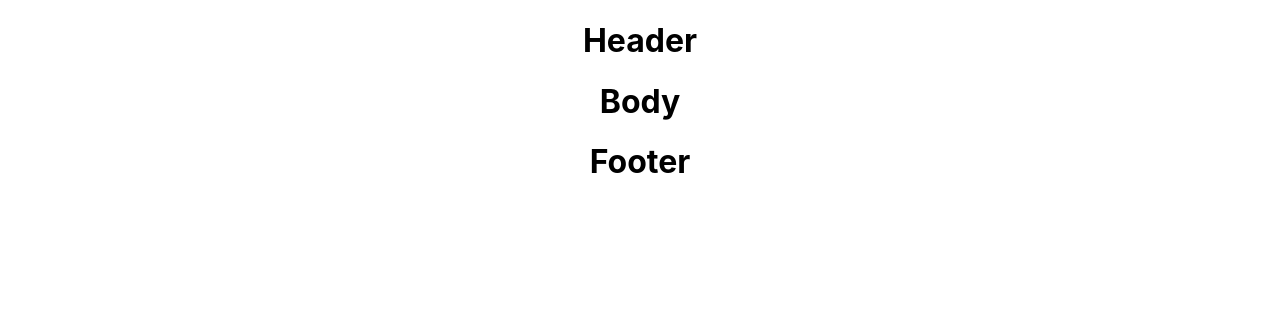
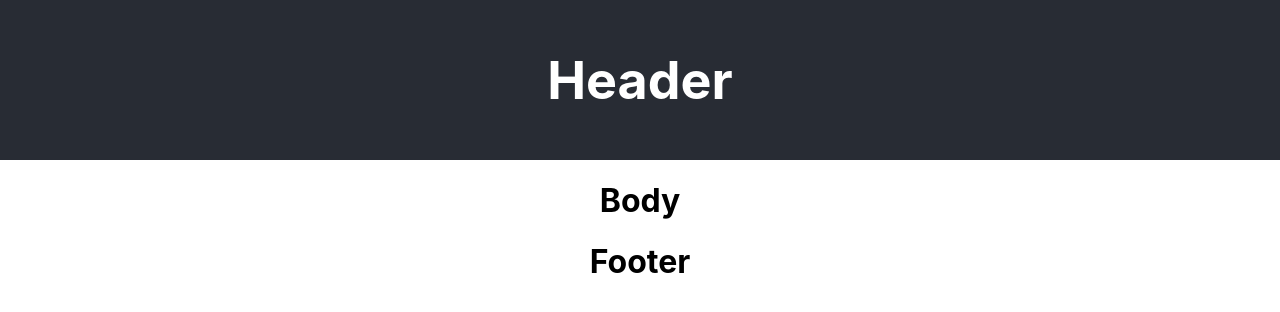
Before and after one commit to gemsjohn/tawny-port, a React (Create React App) app: page / in a window 1280 px wide. Shown: the top 312 px of the page. Built offline with nearby package versions, Linux system fonts and the light colour scheme.

Commit message:
created a header, body, and footer component so that I can distinguish between each section

```diff
--- a/src/App.css
+++ b/src/App.css
@@ -15,7 +15,7 @@
 
 .App-header {
   background-color: #282c34;
-  min-height: 100vh;
+  min-height: 20vh;
   display: flex;
   flex-direction: column;
   align-items: center;
--- a/src/App.js
+++ b/src/App.js
@@ -1,16 +1,14 @@
 import './App.css';
 import { Header } from './components/header';
+import { Body } from './components/body';
+import { Footer } from './components/footer';
 
 function App() {
   return (
     <div className="App">
-      <Header />
-      <div>
-        <h1>Body</h1>
-      </div>
-      <div>
-        <h1>Footer</h1>
-      </div>
+      <Header/>
+      <Body/>
+      <Footer/>
     </div>
   );
 }
--- /dev/null
+++ b/src/components/body.jsx
@@ -0,0 +1,7 @@
+export const Body = () => {
+    return (
+        <div>
+            <h1>Body</h1>
+        </div>
+    )
+}
--- /dev/null
+++ b/src/components/footer.jsx
@@ -0,0 +1,7 @@
+export const Footer = () => {
+    return (
+        <div>
+            <h1>Footer</h1>
+        </div>
+    )
+}
--- a/src/components/header.jsx
+++ b/src/components/header.jsx
@@ -1,6 +1,7 @@
+
 export const Header = () => {
     return (
-        <div>
+        <div className="App-header">
             <h1>Header</h1>
         </div>
     )
```
